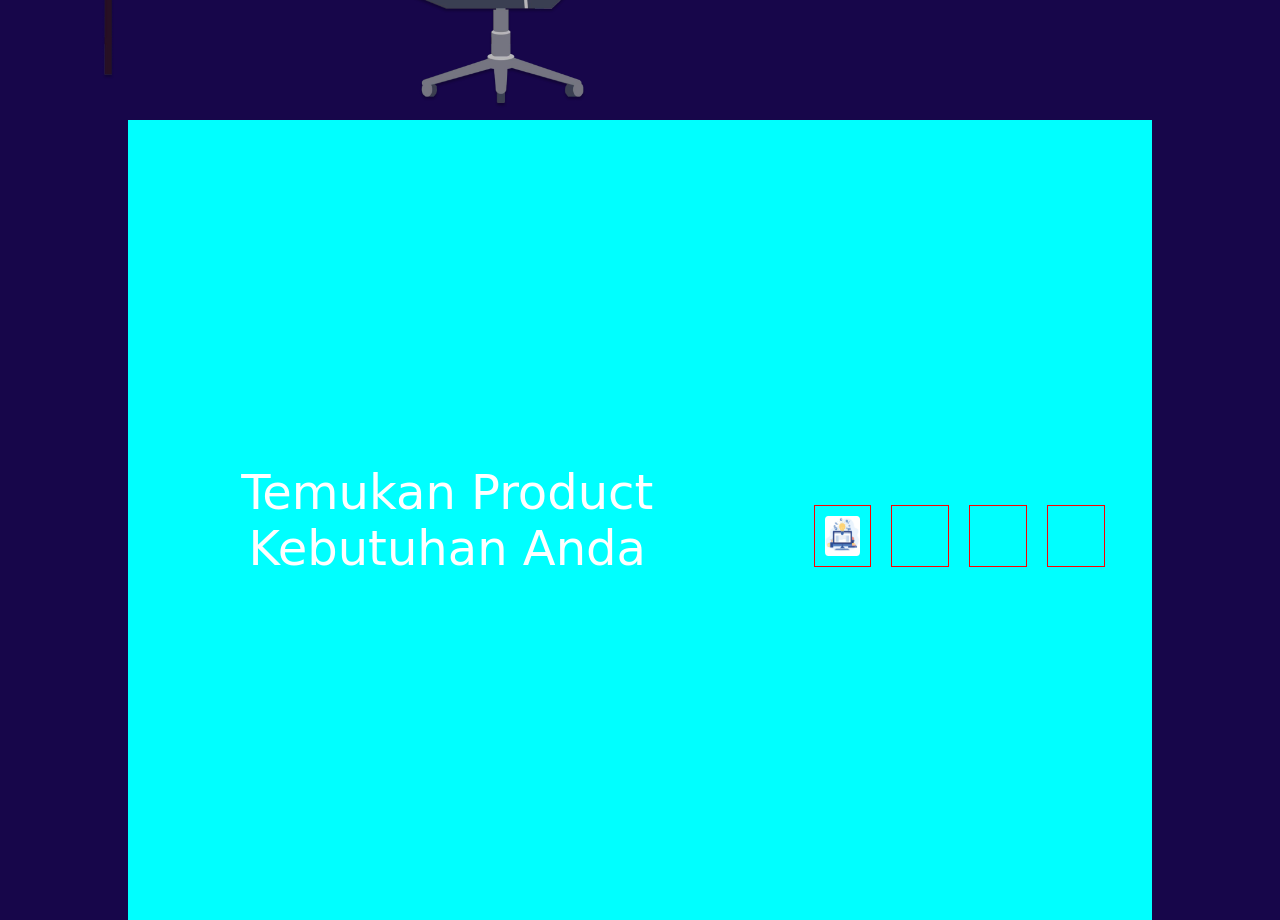
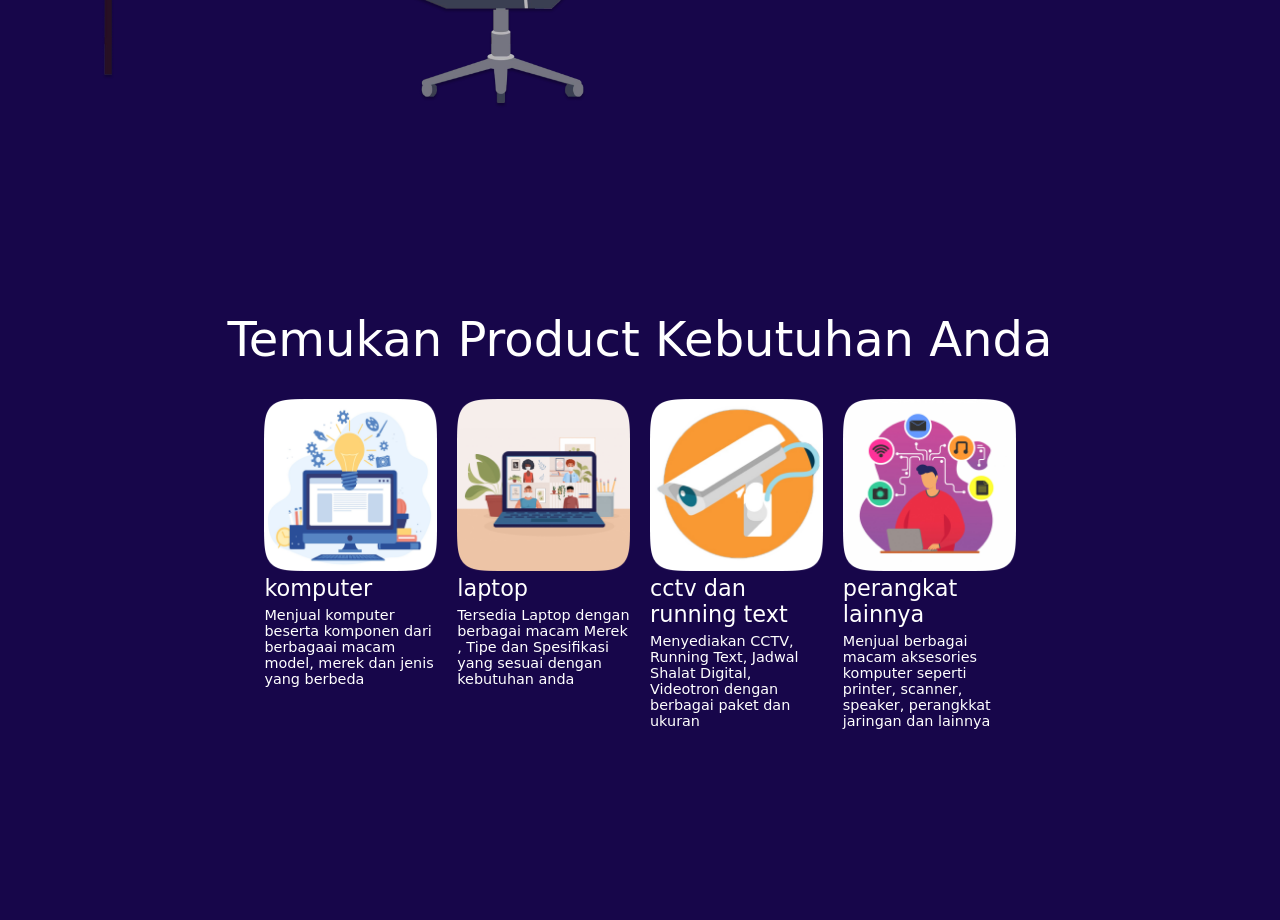
Before and after one commit to bintangyp/newplanet, a plain HTML site: page index.html in a window 1280 px wide. Shown: the part 680-1600 px from the top of the page. Drawn offline with Linux system fonts and the light colour scheme; a web font is replaced by a local one.

Commit message:
update category

```diff
--- a/index.html
+++ b/index.html
@@ -69,16 +69,56 @@
     </div>
     <div id="category" class="category">
       <div class="category-container">
-        <div class="category-title">Temukan Product Kebutuhan Anda</div>
+        <div class="title">Temukan Product Kebutuhan Anda</div>
         <div class="row">
           <div class="col">
-            <div class="img">
-              <img src="./assets/komputer.png" alt="" />
+            <div class="card-category">
+              <div class="category-img">
+                <img src="assets/komputer.png" alt="" />
+              </div>
+              <div class="category-title">komputer</div>
+              <div class="category-desk">
+                Menjual komputer beserta komponen dari berbagaai macam model,
+                merek dan jenis yang berbeda
+              </div>
             </div>
           </div>
-          <div class="col"></div>
-          <div class="col"></div>
-          <div class="col"></div>
+          <div class="col">
+            <div class="card-category">
+              <div class="category-img">
+                <img src="assets/laptop.png" alt="" />
+              </div>
+              <div class="category-title">laptop</div>
+              <div class="category-desk">
+                Tersedia Laptop dengan berbagai macam Merek , Tipe dan
+                Spesifikasi yang sesuai dengan kebutuhan anda
+              </div>
+            </div>
+          </div>
+          <div class="col">
+            <div class="card-category">
+              <div class="category-img">
+                <img src="assets/cctv.png" alt="" />
+              </div>
+              <div class="category-title">cctv dan running text</div>
+              <div class="category-desk">
+                Menyediakan CCTV, Running Text, Jadwal Shalat Digital, Videotron
+                dengan berbagai paket dan ukuran
+              </div>
+            </div>
+          </div>
+          <div class="col">
+            <div class="card-category">
+              <div class="category-img">
+                <img src="assets/more.png" alt="" />
+              </div>
+              <div class="category-title">perangkat lainnya</div>
+              <div class="category-desk">
+                Menjual berbagai macam aksesories komputer seperti printer,
+                scanner, speaker, perangkkat jaringan dan lainnya
+              </div>
+            </div>
+          </div>
         </div>
       </div>
     </div>
--- a/style.css
+++ b/style.css
@@ -1,5 +1,8 @@
 @import url("https://fonts.googleapis.com/css2?family=Passero+One&family=Poppins&display=swap");
 
+:root {
+  --primary: #17064a;
+}
 * {
   margin: 0;
   padding: 0;
@@ -16,7 +19,7 @@ body {
   overflow: hidden;
   height: 100vh;
   width: 100vw;
-  background-color: #17064a;
+  background-color: var(--primary);
 }
 
 .kontainer .layer1 {
@@ -33,6 +36,7 @@ body {
   position: absolute;
   z-index: 3;
 }
+
 .layer1 img {
   max-width: 100%;
   height: auto;
@@ -46,6 +50,7 @@ body {
   width: 100vw;
   justify-content: space-between;
   padding: 10px 5%;
+  z-index: 5;
 }
 
 .logo {
@@ -73,7 +78,7 @@ body {
   font-size: 5em;
   font-weight: bolder;
   line-height: 106px;
-  color: #17064a;
+  color: var(--primary);
   text-shadow: -1px -1px 0 white, 1px -1px 0 white, -1px 1px 0 white,
     1px 1px 0 white;
 }
@@ -101,14 +106,14 @@ body {
   transform: translateY(-4px);
 }
 .cta .btn-primary {
-  background-color: #17064a;
+  background-color: var(--primary);
   border: 1px solid white;
   margin-right: 20px;
 }
 .cta .btn-secondary {
   background-color: white;
-  border: 1px solid #17064a;
-  color: #17064a;
+  border: 1px solid var(--primary);
+  color: var(--primary);
 }
 
 .category {
@@ -119,14 +124,14 @@ body {
   overflow: hidden;
   height: 100vh;
   width: 100vw;
-  background-color: #17064a;
+  background-color: var(--primary);
 }
 .category-container {
-  width: 80%;
-  background-color: aqua;
+  width: 90%;
   display: flex;
-  flex-direction: row;
+  flex-direction: column;
   align-items: center;
+  justify-content: center;
   height: 100vh;
   margin: auto;
 }
@@ -135,13 +140,14 @@ body {
   margin-top: 0 !important;
 }
 
-.category-title {
+#category .title {
   font-weight: 400;
   font-size: 3em;
   text-align: center;
 }
 
 .row {
+  width: 100%;
   padding-top: 2em;
   display: flex;
   justify-content: center;
@@ -150,18 +156,23 @@ body {
 }
 .col {
   flex: 0 0 15%;
-  box-sizing: border-box;
-  padding: 10px;
-  border: 1px solid red;
+  transition: all ease 0.5s;
+  -webkit-transition: all ease 0.5s;
+  -moz-transition: all ease 0.5s;
+  -ms-transition: all ease 0.5s;
+  -o-transition: all ease 0.5s;
+  cursor: pointer;
 }
-.col .img {
-  max-width: 100%;
-  width: 100%;
-  height: 100%;
-  border-radius: 10%;
-  background-color: white;
+
+.col:hover {
+  transform: scale(1.05);
+  -webkit-transform: scale(1.05);
+  -moz-transform: scale(1.05);
+  -ms-transform: scale(1.05);
+  -o-transform: scale(1.05);
 }
-img {
+
+.category-img img {
   width: 100%;
 }
 /* search */
@@ -174,11 +185,11 @@ img {
   width: 150px;
   padding: 10px 0px 10px 40px;
   border-radius: 9999px;
-  border: solid 1px #17064a;
+  border: solid 1px var(--primary);
   transition: all 0.2s ease-in-out;
   outline: none;
   opacity: 0.8;
-  color: #17064a !important;
+  color: var(--primary) !important;
 }
 
 .container-input svg {
@@ -192,3 +203,11 @@ img {
   opacity: 1;
   width: 250px;
 }
+
+.category-title {
+  font-size: 1.4em;
+  padding-bottom: 6px;
+}
+.category-desk {
+  font-size: 0.9em;
+}
```
